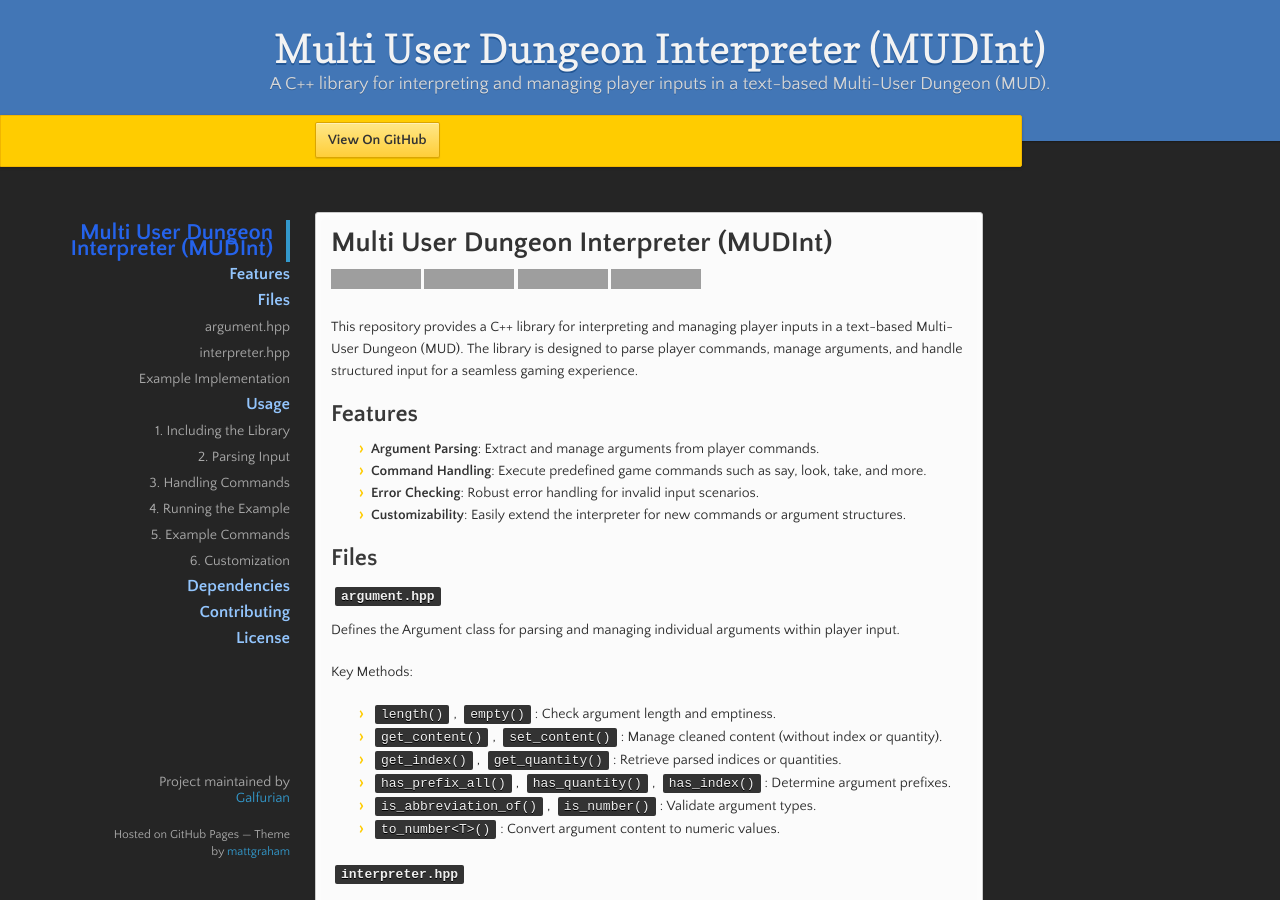
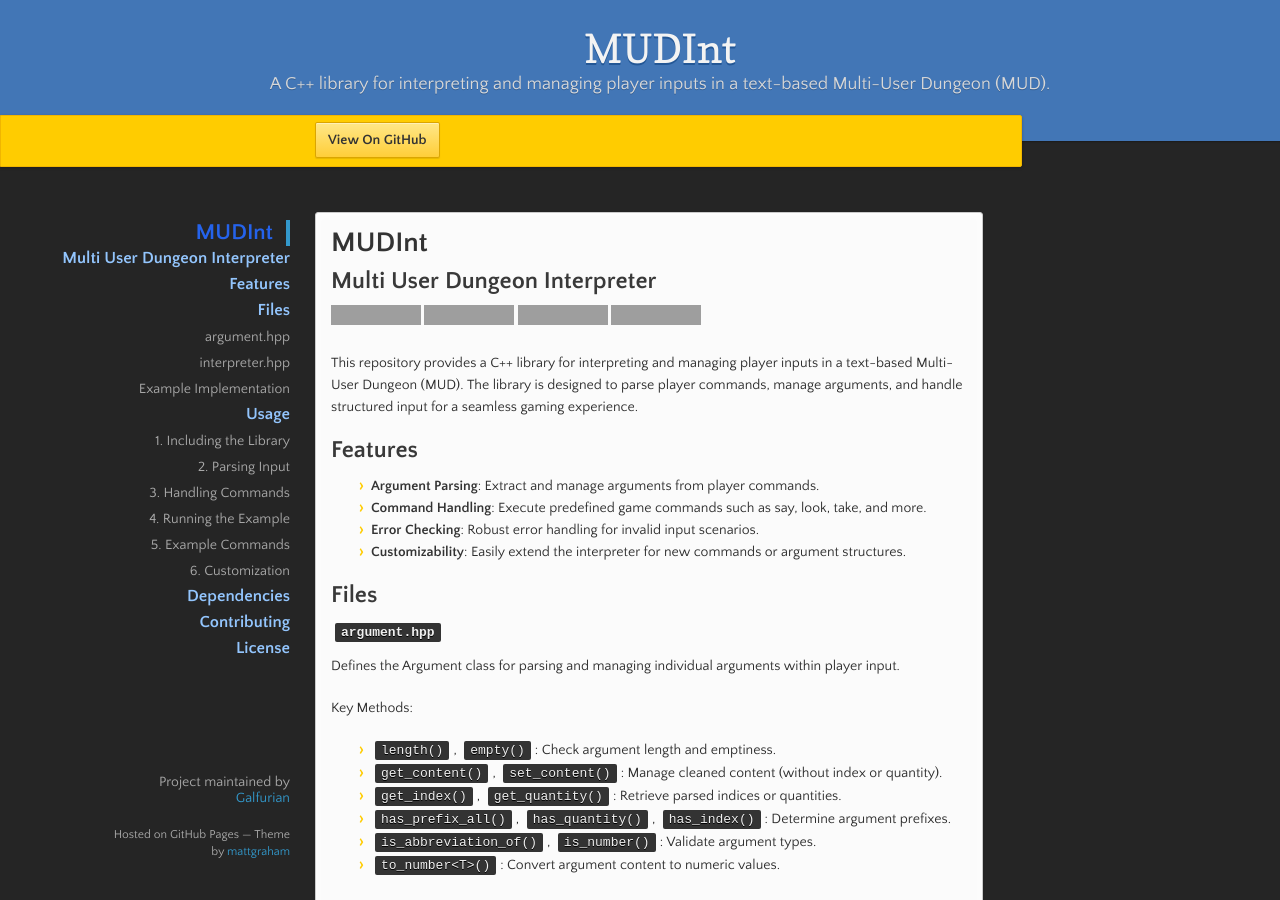
Before and after one commit to Galfurian/mudint, a Jekyll site: the page built from index.md, in a window 1280 px wide and 900 px high, cut to the strip 0-900 px from the top of the window. Built offline with Jekyll 4.4.1, drawn with Linux system fonts in a browser that asks for light colours; our own code applies the rules of GitHub Pages for plain Markdown files; grey boxes are pictures that could not be loaded.

Commit message:
Update gh-pages.

```diff
--- a/index.md
+++ b/index.md
@@ -2,7 +2,9 @@
 layout: default
 ---
 
-# Multi User Dungeon Interpreter (MUDInt)
+# MUDInt
+
+## Multi User Dungeon Interpreter
 
 [![Ubuntu](https://github.com/Galfurian/ustr/actions/workflows/ubuntu.yml/badge.svg)](https://github.com/Galfurian/ustr/actions/workflows/ubuntu.yml)
 [![Windows](https://github.com/Galfurian/ustr/actions/workflows/windows.yml/badge.svg)](https://github.com/Galfurian/ustr/actions/workflows/windows.yml)
```
